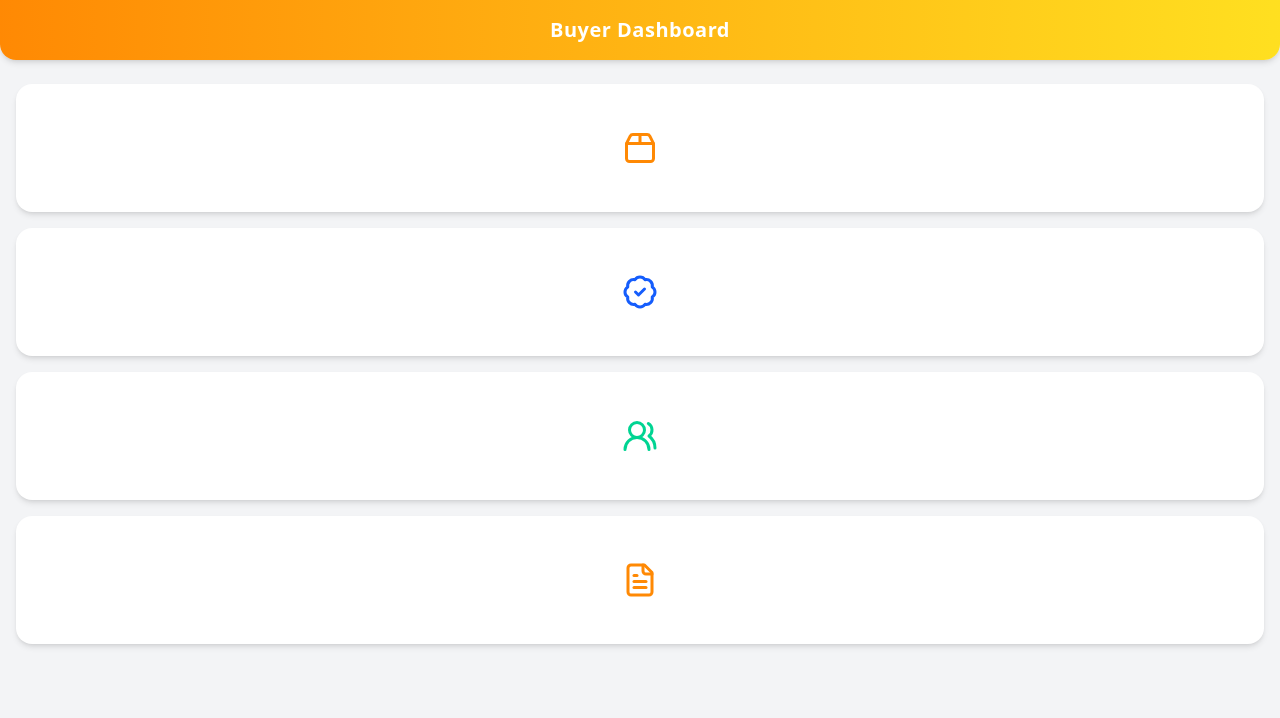
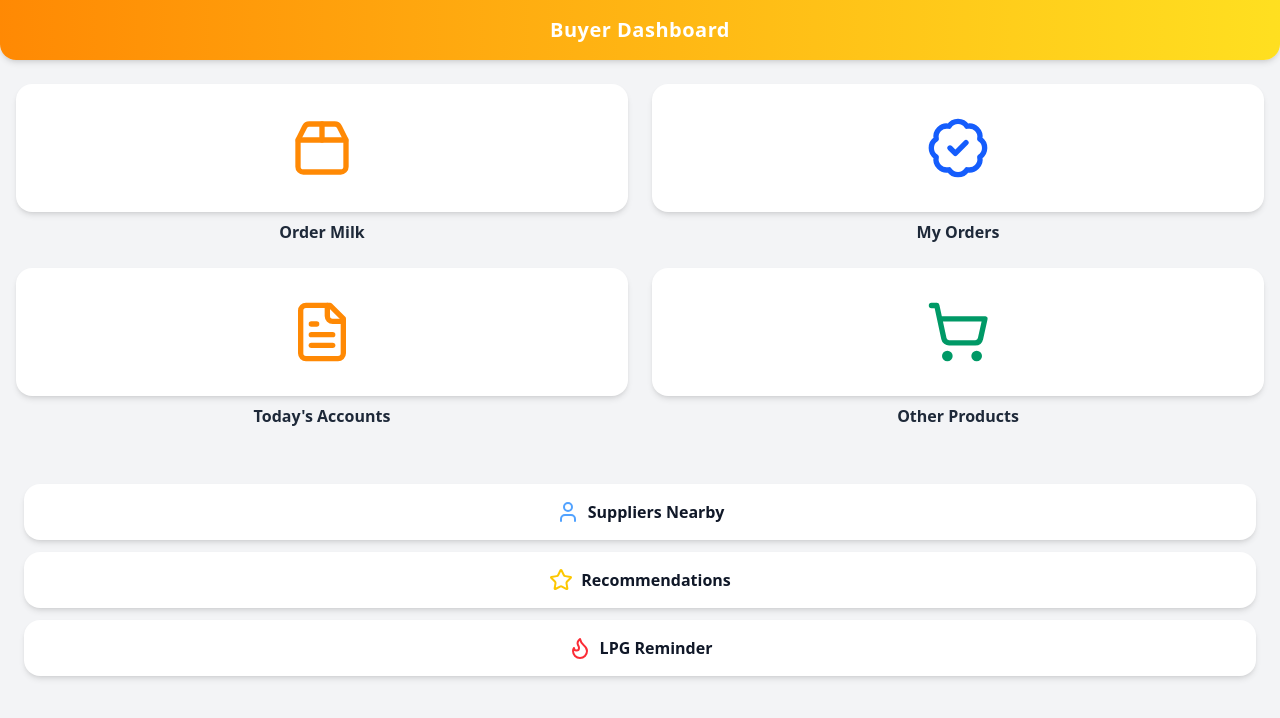
Before and after one commit to HerambInamke/TutedudeHackathon2.0, a React (Vite) app in the folder client/: page /buyer/dashboard in a window 1280 px wide. Shown: the top 718 px of the page. Built offline with nearby package versions, Linux system fonts and the light colour scheme.

Commit message:
fu anant

```diff
--- a/client/src/pages/Buyer/BuyerDashboard.jsx
+++ b/client/src/pages/Buyer/BuyerDashboard.jsx
@@ -2,7 +2,7 @@
 // - Mobile-first: single column, large IconCards, generous spacing
 // - All buttons/cards are touch-friendly and readable on small screens
 import React from "react";
-import { Package2, BadgeCheck, Users2, FileText } from "lucide-react";
+import { Package2, BadgeCheck, Users2, FileText, ShoppingCart, User, Star, Flame } from "lucide-react";
 import IconCard from "../../components/IconCard";
 import Header from "../../components/Header";
 import { useNavigate } from "react-router-dom";
@@ -15,27 +15,57 @@ const BuyerDashboard = () => {
     <div className="min-h-screen bg-gray-100 flex flex-col">
       <Header title="Buyer Dashboard" />
       <div className="flex flex-col gap-6 p-4 flex-1">
-        <div className="grid grid-cols-1 gap-4">
+        <div className="grid grid-cols-2 gap-6">
+          <div className="flex flex-col items-center">
             <IconCard
-            icon={<Package2 className="h-9 w-9 text-orange-400" />}
-            label="Order Milk"
+              icon={<Package2 className="h-16 w-16 text-orange-400" />} // Milk
               onClick={() => navigate("/buyer/order-milk")}
             />
+            <span className="mt-2 text-base font-bold text-gray-800 text-center">Order Milk</span>
+          </div>
+          <div className="flex flex-col items-center">
             <IconCard
-            icon={<BadgeCheck className="h-9 w-9 text-blue-600" />}
-            label="My Orders"
+              icon={<BadgeCheck className="h-16 w-16 text-blue-600" />} // My Orders
               onClick={() => navigate("/buyer/my-orders")}
             />
+            <span className="mt-2 text-base font-bold text-gray-800 text-center">My Orders</span>
+          </div>
+          <div className="flex flex-col items-center">
             <IconCard
-            icon={<Users2 className="h-9 w-9 text-emerald-400" />}
-            label="Group Buy"
-            onClick={() => navigate("/buyer/group-buy")}
-          />
-          <IconCard
-            icon={<FileText className="h-9 w-9 text-orange-400" />}
-            label="Today's Accounts"
+              icon={<FileText className="h-16 w-16 text-orange-400" />} // Today's Accounts
               onClick={() => navigate("/buyer/todays-accounts")}
             />
+            <span className="mt-2 text-base font-bold text-gray-800 text-center">Today's Accounts</span>
+          </div>
+          <div className="flex flex-col items-center">
+            <IconCard
+              icon={<ShoppingCart className="h-16 w-16 text-emerald-600" />} // Other Products
+              onClick={() => navigate("/buyer/other-products")}
+            />
+            <span className="mt-2 text-base font-bold text-gray-800 text-center">Other Products</span>
+          </div>
+        </div>
+
+        {/* Extra actions */}
+        <div className="flex flex-col gap-3 mt-8 px-2">
+          <button
+            onClick={() => navigate("/buyer/suppliers")}
+            className="flex items-center gap-2 bg-white rounded-2xl shadow-md p-4 w-full text-base font-bold text-gray-900 justify-center active:scale-95 transition focus:outline-none focus:ring-2 focus:ring-orange-300"
+          >
+            <User className="text-blue-400" size={24} /> Suppliers Nearby
+          </button>
+          <button
+            onClick={() => navigate("/buyer/recommendations")}
+            className="flex items-center gap-2 bg-white rounded-2xl shadow-md p-4 w-full text-base font-bold text-gray-900 justify-center active:scale-95 transition focus:outline-none focus:ring-2 focus:ring-orange-300"
+          >
+            <Star className="text-yellow-400" size={24} /> Recommendations
+          </button>
+          <button
+            onClick={() => navigate("/buyer/lpg-reminder")}
+            className="flex items-center gap-2 bg-white rounded-2xl shadow-md p-4 w-full text-base font-bold text-gray-900 justify-center active:scale-95 transition focus:outline-none focus:ring-2 focus:ring-orange-300"
+          >
+            <Flame className="text-red-500" size={24} /> LPG Reminder
+          </button>
         </div>
       </div>
     </div>
```
Lines whose indentation alone changed are shown as unchanged.
